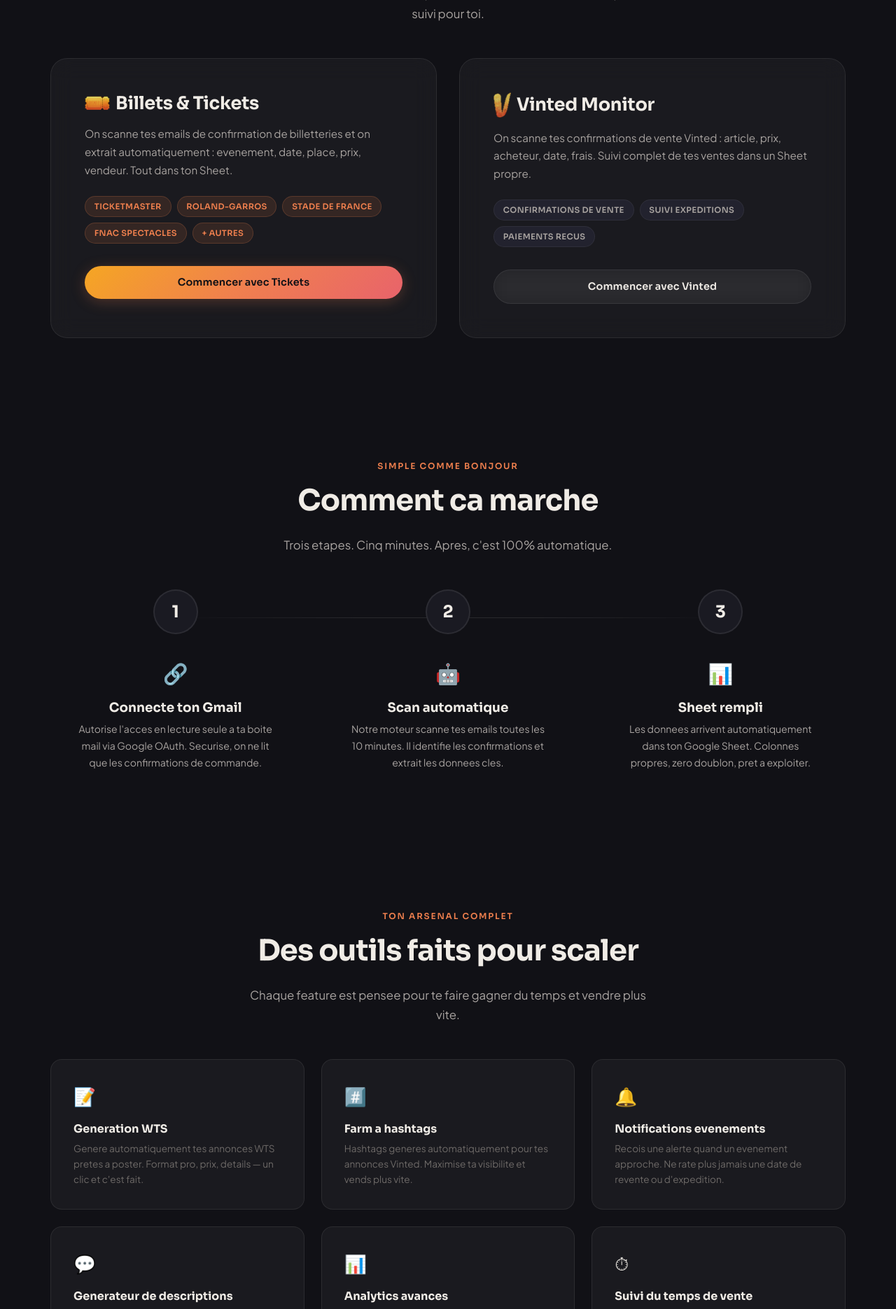
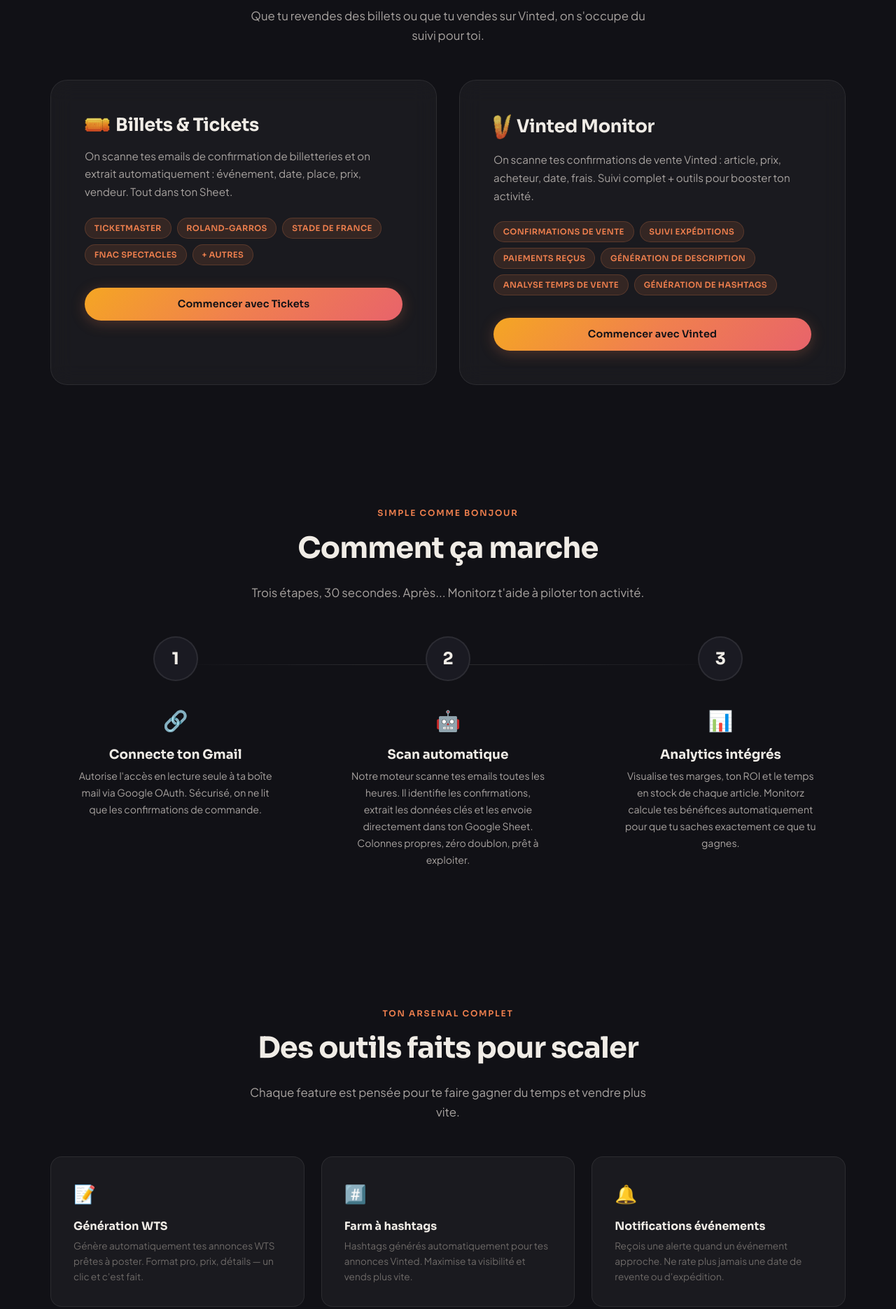
Before and after one commit to cesrev/monitorz-migration, a Flask app: page / in a window 1280 px wide. Shown: the part 1225-3095 px from the top of the page at 70% size. Run offline with Flask 3, Linux system fonts and the light colour scheme; parts of the project's set-up code (start-up, migrations or seed data) failed here and were passed over.

Commit message:
fix(landing): mise a jour slogan, boutons, badges Vinted, analytics, orthographe
- Nouveau slogan hero avec analytics
- Bouton "Commencer" nav agrandi (suppression btn--small)
- CTA Vinted passe en btn--primary (orange uniforme)
- Badges Vinted en badge--accent + 3 nouveaux (description, temps vente, hashtags)
- Step 2 : mise a jour frequence scan + info Sheet
- Step 3 renomme "Analytics integres" avec ROI/marges/temps en stock
- Badge "Populaire" supprime sur card Pro
- CTA "Choisir Starter" passe en btn--primary
- Barre orange au hover supprimee (.card--accent::before)
- ~30 corrections orthographiques (accents)

Co-Authored-By: Claude Sonnet 4.6 <noreply@anthropic.com>

```diff
--- a/backend/static/css/style.css
+++ b/backend/static/css/style.css
@@ -575,24 +575,11 @@ p {
 }
 
 .card--accent::before {
-  content: '';
-  position: absolute;
-  top: 0;
-  left: 0;
-  right: 0;
-  height: 2px;
-  background: var(--accent-gradient);
-  border-radius: var(--radius-xl) var(--radius-xl) 0 0;
-  opacity: 0;
-  transition: opacity var(--transition-base);
+  content: none;
 }
 
 .card--accent:hover {
   border-color: var(--border-accent);
-}
-
-.card--accent:hover::before {
-  opacity: 1;
 }
 
 .card__header {
--- a/backend/templates/landing.html
+++ b/backend/templates/landing.html
@@ -38,13 +38,13 @@
 
         <ul class="nav__links" id="navLinks">
           <li><a href="#services" class="nav__link">Services</a></li>
-          <li><a href="#how-it-works" class="nav__link">Comment ca marche</a></li>
+          <li><a href="#how-it-works" class="nav__link">Comment ça marche</a></li>
           <li><a href="#features" class="nav__link">Features</a></li>
           <li><a href="#pricing" class="nav__link">Tarifs</a></li>
         </ul>
 
         <div class="nav__actions">
-          <a href="/login" class="btn btn--primary btn--small">Commencer</a>
+          <a href="/login" class="btn btn--primary">Commencer</a>
           <button class="nav__mobile-toggle" id="mobileToggle" aria-label="Menu">
             <span></span>
             <span></span>
@@ -63,7 +63,7 @@
         <img src="/static/img/slogan-hero.png" alt="Vends plus, gère moins" class="hero__slogan-img">
       </h1>
       <p class="hero__subtitle animate-in animate-in--delay-2">
-        Connecte ton Gmail, on scanne tes confirmations de commande et on remplit ton Google Sheet. Zero effort.
+        Connecte ton Gmail, on scanne tes commandes, on analyse tes profits, et on crée tes annonces de vente. Tu revends, on gère le reste.
       </p>
       <div class="hero__segmented animate-in animate-in--delay-3">
         <div class="segmented-control">
@@ -87,7 +87,7 @@
     <div class="container">
       <div class="text-center reveal">
         <span class="section-label">Deux mondes, un seul outil</span>
-        <h2 class="section-title">Choisis ton activite</h2>
+        <h2 class="section-title">Choisis ton activité</h2>
         <p class="section-subtitle">
           Que tu revendes des billets ou que tu vendes sur Vinted, on s'occupe du suivi pour toi.
         </p>
@@ -101,7 +101,7 @@
             <h3 class="card__title">Billets & Tickets</h3>
           </div>
           <p class="card__description">
-            On scanne tes emails de confirmation de billetteries et on extrait automatiquement : evenement, date, place, prix, vendeur. Tout dans ton Sheet.
+            On scanne tes emails de confirmation de billetteries et on extrait automatiquement : événement, date, place, prix, vendeur. Tout dans ton Sheet.
           </p>
           <div class="card__sources">
             <span class="badge badge--accent">Ticketmaster</span>
@@ -122,14 +122,17 @@
             <h3 class="card__title">Vinted Monitor</h3>
           </div>
           <p class="card__description">
-            On scanne tes confirmations de vente Vinted : article, prix, acheteur, date, frais. Suivi complet de tes ventes dans un Sheet propre.
+            On scanne tes confirmations de vente Vinted : article, prix, acheteur, date, frais. Suivi complet + outils pour booster ton activité.
           </p>
           <div class="card__sources">
-            <span class="badge badge--neutral">Confirmations de vente</span>
-            <span class="badge badge--neutral">Suivi expeditions</span>
-            <span class="badge badge--neutral">Paiements recus</span>
+            <span class="badge badge--accent">Confirmations de vente</span>
+            <span class="badge badge--accent">Suivi expéditions</span>
+            <span class="badge badge--accent">Paiements reçus</span>
+            <span class="badge badge--accent">Génération de description</span>
+            <span class="badge badge--accent">Analyse temps de vente</span>
+            <span class="badge badge--accent">Génération de hashtags</span>
           </div>
-          <a href="/login?type=vinted" class="btn btn--secondary btn--block">
+          <a href="/login?type=vinted" class="btn btn--primary btn--block">
             Commencer avec Vinted
           </a>
         </div>
@@ -142,9 +145,9 @@
     <div class="container">
       <div class="text-center reveal">
         <span class="section-label">Simple comme bonjour</span>
-        <h2 class="section-title">Comment ca marche</h2>
+        <h2 class="section-title">Comment ça marche</h2>
         <p class="section-subtitle">
-          Trois etapes. Cinq minutes. Apres, c'est 100% automatique.
+          Trois étapes, 30 secondes. Après... Monitorz t'aide à piloter ton activité.
         </p>
       </div>
 
@@ -154,7 +157,7 @@
           <div class="step__icon">🔗</div>
           <h4 class="step__title">Connecte ton Gmail</h4>
           <p class="step__description">
-            Autorise l'acces en lecture seule a ta boite mail via Google OAuth. Securise, on ne lit que les confirmations de commande.
+            Autorise l'accès en lecture seule à ta boîte mail via Google OAuth. Sécurisé, on ne lit que les confirmations de commande.
           </p>
         </div>
 
@@ -163,16 +166,16 @@
           <div class="step__icon">🤖</div>
           <h4 class="step__title">Scan automatique</h4>
           <p class="step__description">
-            Notre moteur scanne tes emails toutes les 10 minutes. Il identifie les confirmations et extrait les donnees cles.
+            Notre moteur scanne tes emails toutes les heures. Il identifie les confirmations, extrait les données clés et les envoie directement dans ton Google Sheet. Colonnes propres, zéro doublon, prêt à exploiter.
           </p>
         </div>
 
         <div class="step reveal" style="transition-delay: 0.3s;">
           <div class="step__number">3</div>
           <div class="step__icon">📊</div>
-          <h4 class="step__title">Sheet rempli</h4>
+          <h4 class="step__title">Analytics intégrés</h4>
           <p class="step__description">
-            Les donnees arrivent automatiquement dans ton Google Sheet. Colonnes propres, zero doublon, pret a exploiter.
+            Visualise tes marges, ton ROI et le temps en stock de chaque article. Monitorz calcule tes bénéfices automatiquement pour que tu saches exactement ce que tu gagnes.
           </p>
         </div>
       </div>
@@ -186,7 +189,7 @@
         <span class="section-label">Ton arsenal complet</span>
         <h2 class="section-title">Des outils faits pour scaler</h2>
         <p class="section-subtitle">
-          Chaque feature est pensee pour te faire gagner du temps et vendre plus vite.
+          Chaque feature est pensée pour te faire gagner du temps et vendre plus vite.
         </p>
       </div>
 
@@ -194,38 +197,38 @@
         <div class="features__track">
           <div class="feature">
             <div class="feature__icon">📝</div>
-            <h4 class="feature__title">Generation WTS</h4>
-            <p class="feature__description">Genere automatiquement tes annonces WTS pretes a poster. Format pro, prix, details — un clic et c'est fait.</p>
+            <h4 class="feature__title">Génération WTS</h4>
+            <p class="feature__description">Génère automatiquement tes annonces WTS prêtes à poster. Format pro, prix, détails — un clic et c'est fait.</p>
           </div>
 
           <div class="feature">
             <div class="feature__icon">💬</div>
-            <h4 class="feature__title">Generateur de descriptions</h4>
-            <p class="feature__description">Descriptions optimisees pour tes ventes. Ton annonce est prete a copier-coller sur n'importe quelle plateforme.</p>
+            <h4 class="feature__title">Générateur de descriptions</h4>
+            <p class="feature__description">Descriptions optimisées pour tes ventes. Ton annonce est prête à copier-coller sur n'importe quelle plateforme.</p>
           </div>
 
           <div class="feature">
             <div class="feature__icon">#️⃣</div>
-            <h4 class="feature__title">Farm a hashtags</h4>
-            <p class="feature__description">Hashtags generes automatiquement pour tes annonces Vinted. Maximise ta visibilite et vends plus vite.</p>
+            <h4 class="feature__title">Farm à hashtags</h4>
+            <p class="feature__description">Hashtags générés automatiquement pour tes annonces Vinted. Maximise ta visibilité et vends plus vite.</p>
           </div>
 
           <div class="feature">
             <div class="feature__icon">📊</div>
-            <h4 class="feature__title">Analytics avances</h4>
-            <p class="feature__description">Depenses, revenus, benefices, ROI par evenement. Suis ta rentabilite en temps reel depuis ton dashboard.</p>
+            <h4 class="feature__title">Analytics avancés</h4>
+            <p class="feature__description">Dépenses, revenus, bénéfices, ROI par événement. Suis ta rentabilité en temps réel depuis ton dashboard.</p>
           </div>
 
           <div class="feature">
             <div class="feature__icon">🔔</div>
-            <h4 class="feature__title">Notifications evenements</h4>
-            <p class="feature__description">Recois une alerte quand un evenement approche. Ne rate plus jamais une date de revente ou d'expedition.</p>
+            <h4 class="feature__title">Notifications événements</h4>
+            <p class="feature__description">Reçois une alerte quand un événement approche. Ne rate plus jamais une date de revente ou d'expédition.</p>
           </div>
 
           <div class="feature">
             <div class="feature__icon">⏱</div>
             <h4 class="feature__title">Suivi du temps de vente</h4>
-            <p class="feature__description">Mesure combien de temps chaque billet ou article met a se vendre. Identifie tes meilleurs deals.</p>
+            <p class="feature__description">Mesure combien de temps chaque billet ou article met à se vendre. Identifie tes meilleurs deals.</p>
           </div>
 
           <div class="feature">
@@ -237,25 +240,25 @@
           <div class="feature">
             <div class="feature__icon">⚡</div>
             <h4 class="feature__title">Scan automatique</h4>
-            <p class="feature__description">Scan auto en continu. Tes donnees sont toujours a jour sans lever le petit doigt.</p>
+            <p class="feature__description">Scan auto en continu. Tes données sont toujours à jour sans lever le petit doigt.</p>
           </div>
 
           <div class="feature">
             <div class="feature__icon">📊</div>
             <h4 class="feature__title">Google Sheets</h4>
-            <p class="feature__description">Export direct dans ton Google Sheet. Colonnes personnalisees selon ton type d'activite.</p>
+            <p class="feature__description">Export direct dans ton Google Sheet. Colonnes personnalisées selon ton type d'activité.</p>
           </div>
 
           <div class="feature">
             <div class="feature__icon">🔒</div>
-            <h4 class="feature__title">Securise</h4>
-            <p class="feature__description">OAuth Google, acces lecture seule. On ne stocke aucun email. Tes donnees restent les tiennes.</p>
+            <h4 class="feature__title">Sécurisé</h4>
+            <p class="feature__description">OAuth Google, accès lecture seule. On ne stocke aucun email. Tes données restent les tiennes.</p>
           </div>
 
           <div class="feature">
             <div class="feature__icon">🚫</div>
-            <h4 class="feature__title">Deduplication</h4>
-            <p class="feature__description">Detection intelligente des doublons. Chaque commande n'apparait qu'une seule fois dans ton Sheet.</p>
+            <h4 class="feature__title">Déduplication</h4>
+            <p class="feature__description">Détection intelligente des doublons. Chaque commande n'apparaît qu'une seule fois dans ton Sheet.</p>
           </div>
 
           <div class="feature">
@@ -280,7 +283,7 @@
         <span class="section-label">Tarifs transparents</span>
         <h2 class="section-title">Choisis ta formule.</h2>
         <p class="section-subtitle">
-          Mensuel ou annuel, sans engagement cache. Annule quand tu veux.
+          Mensuel ou annuel, sans engagement caché. Annule quand tu veux.
         </p>
       </div>
 
@@ -301,7 +304,7 @@
         <!-- Starter -->
         <div class="pricing-card reveal">
           <div class="pricing-card__name">Starter</div>
-          <p class="pricing-card__description">L'essentiel pour suivre tes achats</p>
+          <p class="pricing-card__description">L'essentiel pour démarrer ton suivi</p>
           <div class="pricing-card__price">
             <span class="pricing-card__amount" data-monthly="7.99" data-yearly="60">7.99&#8364;</span>
             <span class="pricing-card__period" data-monthly="/mois" data-yearly="/an">/mois</span>
@@ -311,16 +314,15 @@
             <div class="pricing-card__feature">1 compte Gmail</div>
             <div class="pricing-card__feature">Billets OU Vinted</div>
             <div class="pricing-card__feature">Scan auto toutes les heures</div>
-            <div class="pricing-card__feature">Scan manuel illimite</div>
+            <div class="pricing-card__feature">Scan manuel illimité</div>
             <div class="pricing-card__feature">Export Google Sheets</div>
-            <div class="pricing-card__feature">Detection des doublons</div>
+            <div class="pricing-card__feature">Détection des doublons</div>
           </div>
-          <a href="/login?plan=starter&billing=monthly" class="btn btn--outline btn--block" id="ctaStarter">Choisir Starter</a>
+          <a href="/login?plan=starter&billing=monthly" class="btn btn--primary btn--block" id="ctaStarter">Choisir Starter</a>
         </div>
 
         <!-- Pro -->
         <div class="pricing-card pricing-card--featured reveal" style="transition-delay: 0.15s;">
-          <span class="pricing-card__badge badge badge--accent">Populaire</span>
           <div class="pricing-card__name">Pro</div>
           <p class="pricing-card__description">Le toolkit complet du reseller</p>
           <div class="pricing-card__price">
@@ -329,13 +331,13 @@
             <span class="pricing-card__save-badge" data-save="-25%"></span>
           </div>
           <div class="pricing-card__features">
-            <div class="pricing-card__feature">Comptes Gmail illimites</div>
-            <div class="pricing-card__feature">Billets + Vinted combines</div>
+            <div class="pricing-card__feature">Comptes Gmail illimités</div>
+            <div class="pricing-card__feature">Billets + Vinted combinés</div>
             <div class="pricing-card__feature">Scan auto toutes les 30 min</div>
-            <div class="pricing-card__feature">Generation WTS automatique</div>
-            <div class="pricing-card__feature">Generateur de descriptions</div>
-            <div class="pricing-card__feature">Farm a hashtags</div>
-            <div class="pricing-card__feature">Outils d'analytics avances</div>
+            <div class="pricing-card__feature">Génération WTS automatique</div>
+            <div class="pricing-card__feature">Générateur de descriptions</div>
+            <div class="pricing-card__feature">Farm à hashtags</div>
+            <div class="pricing-card__feature">Outils d'analytics avancés</div>
             <div class="pricing-card__feature">Suivi du temps de vente</div>
             <div class="pricing-card__feature">Notifications evenements</div>
             <div class="pricing-card__feature">Support prioritaire</div>
@@ -350,14 +352,14 @@
   <section class="faq" id="faq">
     <div class="container">
       <div class="text-center reveal">
-        <span class="section-label">Questions frequentes</span>
+        <span class="section-label">Questions fréquentes</span>
         <h2 class="section-title">FAQ</h2>
       </div>
 
       <div class="faq__list">
         <div class="faq__item reveal">
           <button class="faq__question" aria-expanded="false">
-            <span>Est-ce que mes emails sont stockes quelque part ?</span>
+            <span>Est-ce que mes emails sont stockés quelque part ?</span>
             <svg class="faq__icon" viewBox="0 0 24 24" fill="none" stroke="currentColor" stroke-width="2" stroke-linecap="round">
               <line x1="12" y1="5" x2="12" y2="19"></line>
               <line x1="5" y1="12" x2="19" y2="12"></line>
@@ -365,14 +367,14 @@
           </button>
           <div class="faq__answer">
             <div class="faq__answer-inner">
-              Non. On ne stocke aucun email. Notre moteur lit les confirmations de commande en temps reel via l'API Gmail (acces lecture seule), extrait les donnees utiles, et les envoie directement dans ton Google Sheet. Aucune copie n'est conservee sur nos serveurs.
+              Non. On ne stocke aucun email. Notre moteur lit les confirmations de commande en temps réel via l'API Gmail (accès lecture seule), extrait les données utiles, et les envoie directement dans ton Google Sheet. Aucune copie n'est conservée sur nos serveurs.
             </div>
           </div>
         </div>
 
         <div class="faq__item reveal" style="transition-delay: 0.1s;">
           <button class="faq__question" aria-expanded="false">
-            <span>Quelles billetteries sont supportees ?</span>
+            <span>Quelles billetteries sont supportées ?</span>
             <svg class="faq__icon" viewBox="0 0 24 24" fill="none" stroke="currentColor" stroke-width="2" stroke-linecap="round">
               <line x1="12" y1="5" x2="12" y2="19"></line>
               <line x1="5" y1="12" x2="19" y2="12"></line>
@@ -380,7 +382,7 @@
           </button>
           <div class="faq__answer">
             <div class="faq__answer-inner">
-              On supporte actuellement Ticketmaster, Fnac Spectacles, Roland-Garros, Stade de France, et plusieurs autres plateformes. De nouvelles sources sont ajoutees regulierement. Si ta billetterie n'est pas encore supportee, contacte-nous et on l'ajoute.
+              On supporte actuellement Ticketmaster, Fnac Spectacles, Roland-Garros, Stade de France, et plusieurs autres plateformes. De nouvelles sources sont ajoutées régulièrement. Si ta billetterie n'est pas encore supportée, contacte-nous et on l'ajoute.
             </div>
           </div>
         </div>
@@ -395,7 +397,7 @@
           </button>
           <div class="faq__answer">
             <div class="faq__answer-inner">
-              Avec le plan Starter, tu peux connecter 1 compte Gmail. Avec le plan Pro, c'est illimite. Tous les comptes alimentent le meme Google Sheet pour un suivi centralise.
+              Avec le plan Starter, tu peux connecter 1 compte Gmail. Avec le plan Pro, c'est illimité. Tous les comptes alimentent le même Google Sheet pour un suivi centralisé.
             </div>
           </div>
         </div>
@@ -410,7 +412,7 @@
           </button>
           <div class="faq__answer">
             <div class="faq__answer-inner">
-              Tu choisis entre un abonnement mensuel ou annuel. L'annuel te fait economiser jusqu'a 37% par rapport au mensuel. Tu peux annuler a tout moment, sans engagement. Les mises a jour et nouvelles sources de billetterie sont toujours incluses.
+              Tu choisis entre un abonnement mensuel ou annuel. L'annuel te fait économiser jusqu'à 37% par rapport au mensuel. Tu peux annuler à tout moment, sans engagement. Les mises à jour et nouvelles sources de billetterie sont toujours incluses.
             </div>
           </div>
         </div>
@@ -425,14 +427,14 @@
           </button>
           <div class="faq__answer">
             <div class="faq__answer-inner">
-              Les futures features majeures comme l'extension Chrome, la connexion Discord, les analytics avances ou encore la generation WTS automatique seront exclusives au forfait Pro. En tant qu'abonne Pro, tu seras le premier a y acceder des leur sortie, sans cout supplementaire.
+              Les futures features majeures comme l'extension Chrome, la connexion Discord, les analytics avancés ou encore la génération WTS automatique seront exclusives au forfait Pro. En tant qu'abonné Pro, tu seras le premier à y accéder dès leur sortie, sans coût supplémentaire.
             </div>
           </div>
         </div>
 
         <div class="faq__item reveal" style="transition-delay: 0.5s;">
           <button class="faq__question" aria-expanded="false">
-            <span>Comment fonctionne la deduplication ?</span>
+            <span>Comment fonctionne la déduplication ?</span>
             <svg class="faq__icon" viewBox="0 0 24 24" fill="none" stroke="currentColor" stroke-width="2" stroke-linecap="round">
               <line x1="12" y1="5" x2="12" y2="19"></line>
               <line x1="5" y1="12" x2="19" y2="12"></line>
@@ -440,7 +442,7 @@
           </button>
           <div class="faq__answer">
             <div class="faq__answer-inner">
-              Chaque commande est identifiee de maniere unique (numero de commande, combinaison evenement + date + place). Meme si tu recois plusieurs emails pour la meme commande (confirmation, rappel, e-ticket), elle n'apparaitra qu'une seule fois dans ton Sheet.
+              Chaque commande est identifiée de manière unique (numéro de commande, combinaison événement + date + place). Même si tu reçois plusieurs emails pour la même commande (confirmation, rappel, e-ticket), elle n'apparaîtra qu'une seule fois dans ton Sheet.
             </div>
           </div>
         </div>
```
